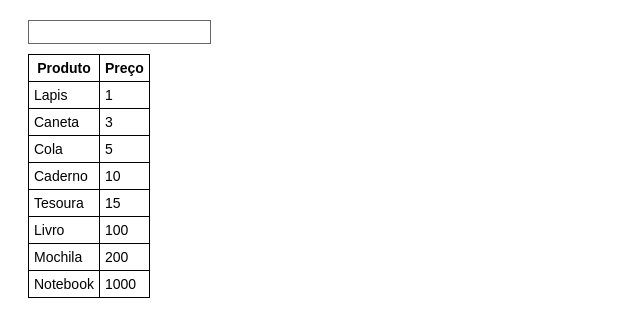
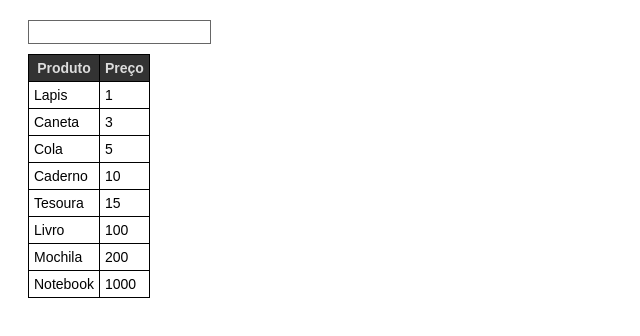
Before and after one commit to eduresende/vue-cart-sample, a Vue app: page / in a window 1280 px wide. Shown: the top 336 px of the page, without its empty margins (0-640 px from the left). Built offline with nearby package versions, Linux system fonts and the light colour scheme.

Commit message:
style product list thead

```diff
--- a/src/components/ProductList.vue
+++ b/src/components/ProductList.vue
@@ -37,4 +37,9 @@
   th, td {
     padding: 5px;
   }
+
+  th {
+    background-color: #333;
+    color: #ddd;
+  }
 </style>
```
